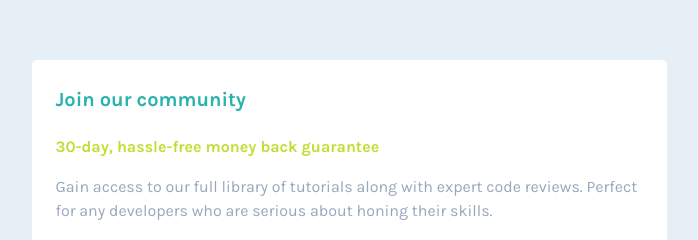
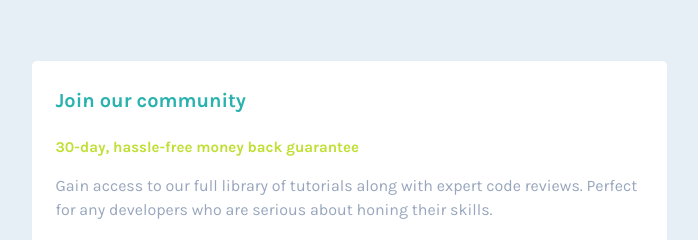
Before and after one commit to rsauerwein/single-price-grid, a plain HTML site: page index.html in a window 1280 px wide. Shown: the part 111-351 px from the top of the page, 291-989 px from the left. Drawn offline with Linux system fonts and the light colour scheme.

Commit message:
Adjust subtitle font-size

```diff
--- a/css/style.css
+++ b/css/style.css
@@ -64,7 +64,7 @@ li {
 /* || MAIN CONTENT */
 
 .container {
-    width: 83%;
+    width: 84%;
     max-width: 635px;
     display: flex;
     flex-direction: column;
@@ -81,7 +81,7 @@ li {
     padding-bottom: 16px;
     color: var(--bright-yellow);
     font-weight: 700;
-
+    font-size: 15px;
 }
 
 /* || Join our community */
```
